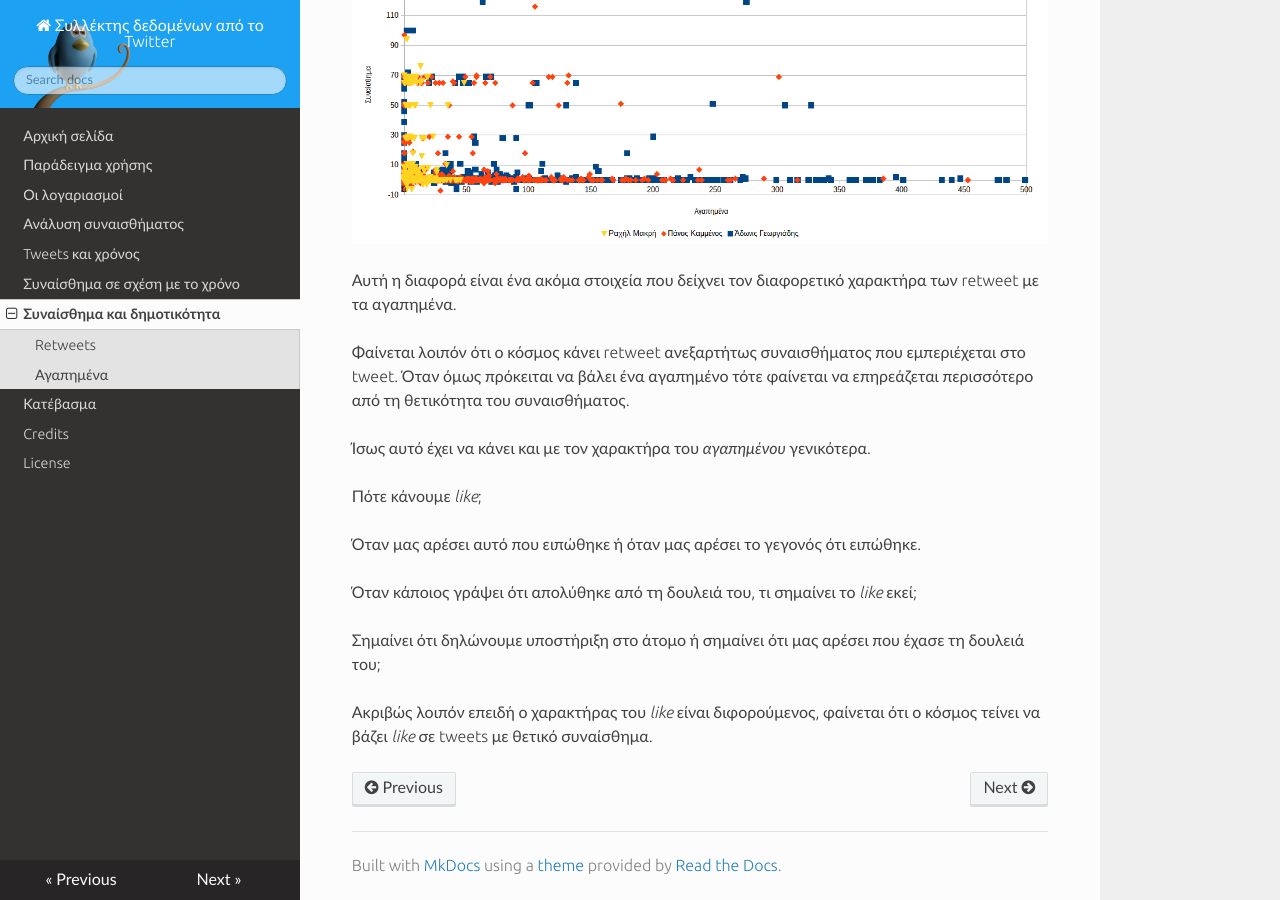
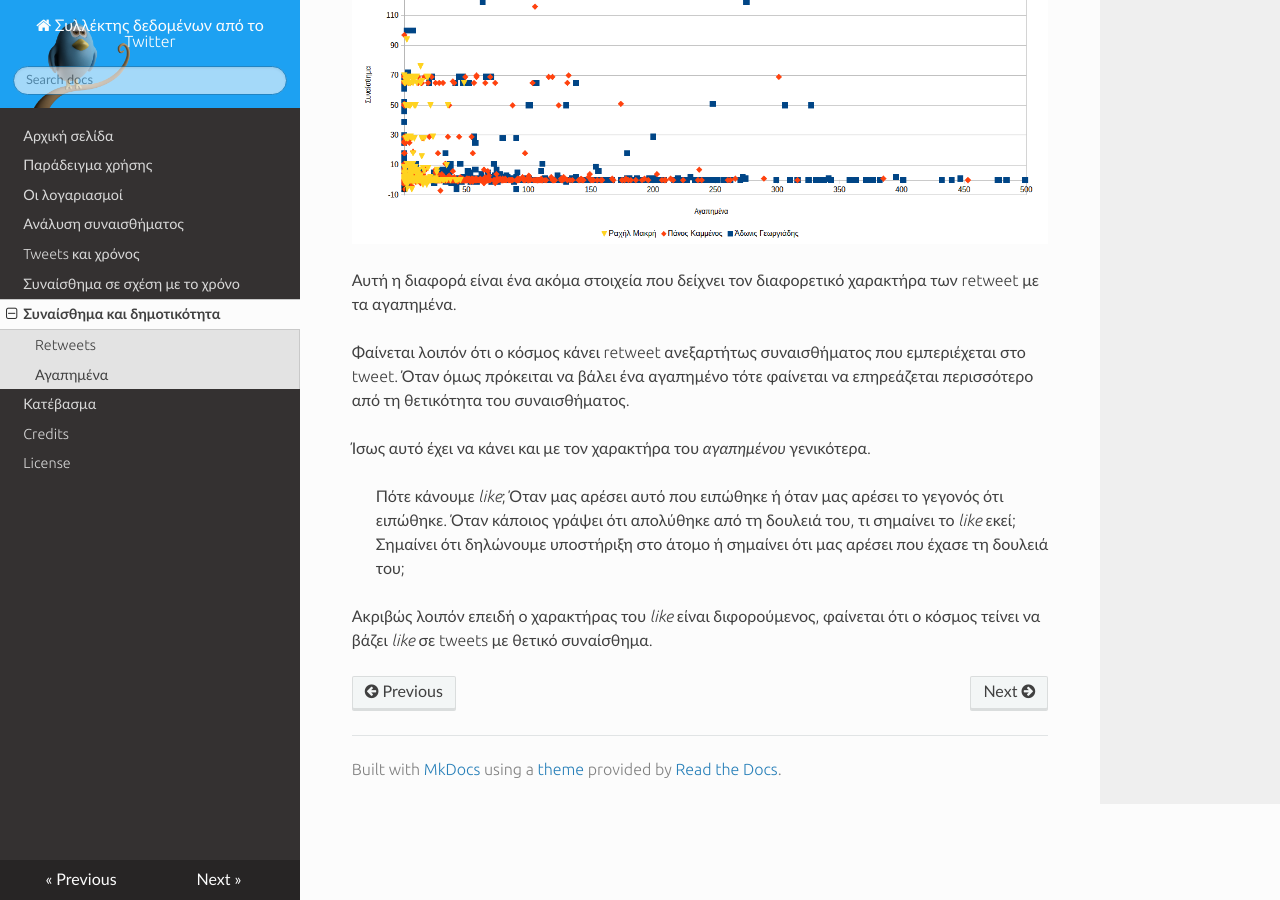
Before and after one commit to Protonotarios/get-tweets, an MkDocs documentation site: the page built from docs/Παράδειγμα/Συναίσθημα-και-δημοτικότητα.md, in a window 1280 px wide and 900 px high, scrolled down 2160 px. Built offline with MkDocs 1.6.1, drawn with Linux system fonts in a browser that asks for light colours; nearby versions of some CDN libraries; old or Windows-style settings are respelled for this version of MkDocs.

Commit message:
διορθώσεις

```diff
--- a/docs/Παράδειγμα/Συναίσθημα-και-δημοτικότητα.md
+++ b/docs/Παράδειγμα/Συναίσθημα-και-δημοτικότητα.md
@@ -59,13 +59,10 @@ retweets και αντίστροφα, πολλά tweets που έχουν σημ
 
 Ίσως αυτό έχει να κάνει και με τον χαρακτήρα του *αγαπημένου* γενικότερα.
 
-Πότε κάνουμε *like*;
-
-Όταν μας αρέσει αυτό που ειπώθηκε ή όταν μας αρέσει το γεγονός ότι ειπώθηκε.
-
-Όταν κάποιος γράψει ότι απολύθηκε από τη δουλειά του, τι σημαίνει το *like* εκεί;
-
-Σημαίνει ότι δηλώνουμε υποστήριξη στο άτομο ή σημαίνει ότι μας αρέσει που έχασε
+> Πότε κάνουμε *like*;
+> Όταν μας αρέσει αυτό που ειπώθηκε ή όταν μας αρέσει το γεγονός ότι ειπώθηκε.
+> Όταν κάποιος γράψει ότι απολύθηκε από τη δουλειά του, τι σημαίνει το *like* εκεί;
+> Σημαίνει ότι δηλώνουμε υποστήριξη στο άτομο ή σημαίνει ότι μας αρέσει που έχασε
 τη δουλειά του;
 
 Ακριβώς λοιπόν επειδή ο χαρακτήρας του *like* είναι διφορούμενος, φαίνεται ότι
```
